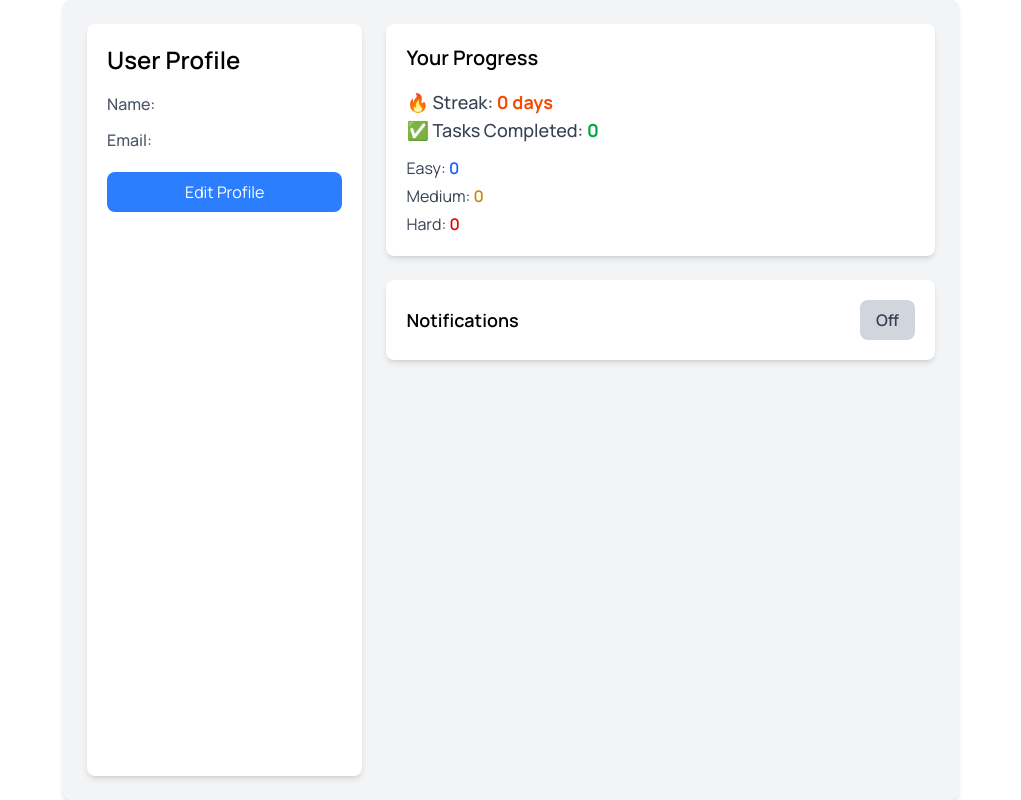
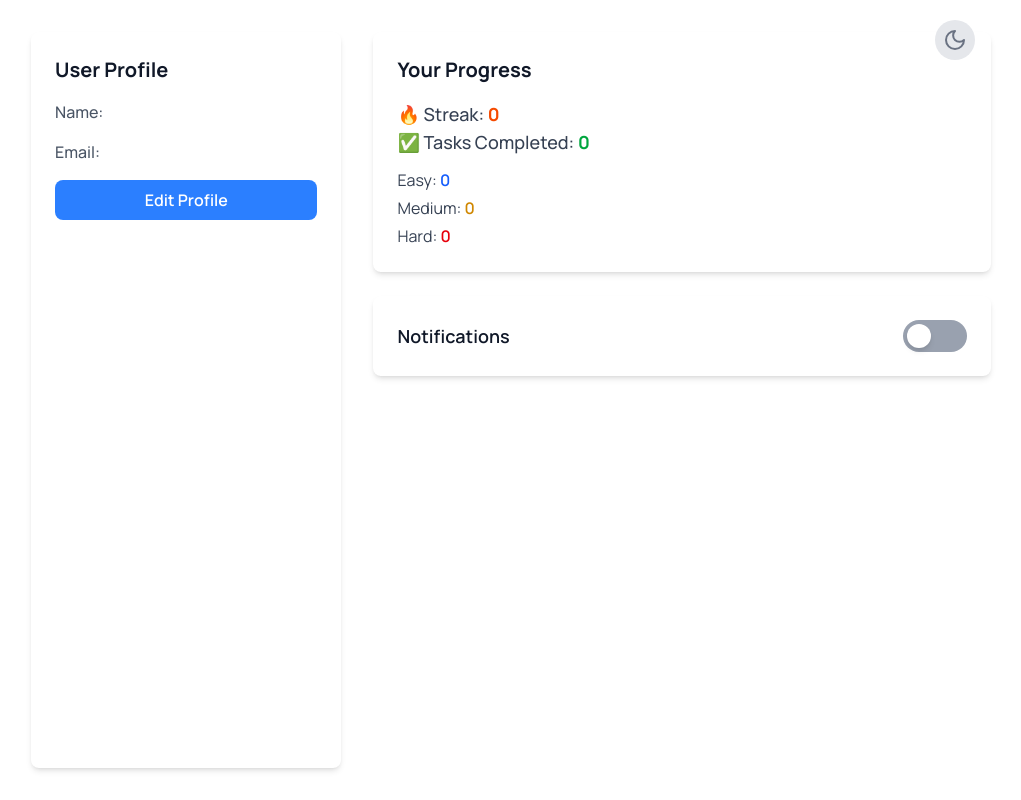
Before and after one commit to o1-spec/task-tracker, a React (Vite) app: page /settings in a window 1280 px wide. Shown: the whole page, without its empty margins (129-1150 px from the left). Built offline with nearby package versions, Linux system fonts and the light colour scheme.

Commit message:
feat:finished and added features

```diff
--- a/src/components/TaskList.tsx
+++ b/src/components/TaskList.tsx
@@ -11,7 +11,7 @@ interface TaskListProps {
 
 const TaskList = ({ tasks, completedTasks, onComplete }: TaskListProps) => {
   return (
-    <div className="mt-6 w-full max-w-2xl space-y-4">
+    <div className="mt-6 w-full max-w-2xl space-y-6">
       {tasks.map((task) => {
         const isCompleted = completedTasks.includes(
           task.contestId + task.index
@@ -20,7 +20,7 @@ const TaskList = ({ tasks, completedTasks, onComplete }: TaskListProps) => {
         return (
           <motion.div
             key={task.contestId + task.index}
-            className={`p-5 border rounded-lg shadow-lg transition-all duration-300 flex flex-col gap-3 relative overflow-hidden ${
+            className={`p-5 border rounded-xl shadow-lg transition-all duration-300 flex flex-col gap-3 relative ${
               isCompleted
                 ? "bg-green-100 dark:bg-green-900 border-green-500"
                 : "bg-white dark:bg-gray-800 border-gray-300 dark:border-gray-600"
@@ -29,6 +29,7 @@ const TaskList = ({ tasks, completedTasks, onComplete }: TaskListProps) => {
             initial={{ opacity: 0 }}
             animate={{ opacity: 1 }}
           >
+            {/* Completion Animation */}
             {isCompleted && (
               <motion.div
                 className="absolute inset-0 bg-green-500 opacity-10"
@@ -37,20 +38,24 @@ const TaskList = ({ tasks, completedTasks, onComplete }: TaskListProps) => {
                 transition={{ duration: 0.5 }}
               />
             )}
+
+            {/* Task Header */}
             <div className="flex justify-between items-center">
-              <h2 className="text-lg font-semibold text-gray-800 dark:text-gray-200">
+              <h2 className="text-lg font-semibold text-gray-900 dark:text-gray-200">
                 {task.name}
               </h2>
               {isCompleted && (
                 <CheckCircle className="text-green-500 w-6 h-6" />
               )}
             </div>
+
+            {/* Task Difficulty */}
             <p className="text-sm text-gray-600 dark:text-gray-400">
               Difficulty:{" "}
-              <span className="font-medium text-gray-800 dark:text-gray-100">
-                {task.rating || "Unrated"}
-              </span>
+              <span className="font-medium">{task.rating || "Unrated"}</span>
             </p>
+
+            {/* Buttons */}
             <div className="flex items-center justify-between">
               <a
                 href={`https://codeforces.com/problemset/problem/${task.contestId}/${task.index}`}
@@ -60,14 +65,13 @@ const TaskList = ({ tasks, completedTasks, onComplete }: TaskListProps) => {
               >
                 Solve Problem <ExternalLink size={16} />
               </a>
+
               {!isCompleted && (
                 <button
-                  className="px-4 py-2 bg-blue-500 hover:bg-blue-600 dark:bg-blue-700 dark:hover:bg-blue-600 text-white font-semibold rounded-md transition-all duration-300 shadow-sm"
+                  className="px-4 py-2 bg-blue-500 cursor-pointer hover:bg-blue-600 text-white font-semibold rounded-md transition-all shadow-sm"
                   onClick={() => {
                     onComplete(task.contestId + task.index);
-                    if (localStorage.getItem("notifications") === "true") {
-                      toast.success(`Completed: ${task.name}`);
-                    }
+                    toast.success(`Completed: ${task.name}`);
                   }}
                 >
                   Mark as Completed
--- a/src/pages/Settings.tsx
+++ b/src/pages/Settings.tsx
@@ -1,6 +1,7 @@
 import { useState, useEffect } from "react";
 import { motion } from "framer-motion";
 import { toast } from "react-hot-toast";
+import ThemeToggle from "../components/ThemeToggle";
 
 const SettingsPage = () => {
   const [notificationsEnabled, setNotificationsEnabled] = useState(true);
@@ -12,7 +13,6 @@ const SettingsPage = () => {
 
   useEffect(() => {
     const storedUser = JSON.parse(localStorage.getItem("user") || "{}");
-    console.log(storedUser.userName);
     const storedNotifications =
       localStorage.getItem("notifications") === "true";
     const storedStreak = parseInt(localStorage.getItem("streak") || "0", 10);
@@ -47,97 +47,121 @@ const SettingsPage = () => {
   };
 
   return (
-    <div className="p-6 max-w-4xl mx-auto bg-gray-100 min-h-screen rounded-lg shadow-md flex flex-col md:flex-row gap-6">
-      <div className="bg-white p-5 rounded-lg shadow-md w-full md:w-1/3">
-        <h2 className="text-2xl font-semibold mb-4">User Profile</h2>
-        <div className="space-y-3">
+    <div className="relative min-h-screen p-8 max-w-5xl mx-auto flex flex-col md:flex-row gap-8">
+      {/* Theme Toggle */}
+      <ThemeToggle />
+
+      {/* Profile Card */}
+      <motion.div
+        className="bg-white dark:bg-gray-800 p-6 rounded-lg shadow-md w-full md:w-1/3"
+        initial={{ opacity: 0, y: 20 }}
+        animate={{ opacity: 1, y: 0 }}
+      >
+        <h2 className="text-xl font-bold text-gray-900 dark:text-white mb-4">
+          User Profile
+        </h2>
+        <div className="space-y-4">
           <div>
-            <label className="text-gray-600 font-medium">Name:</label>
+            <label className="text-gray-600 dark:text-gray-300 font-medium">
+              Name:
+            </label>
             {isEditing ? (
               <input
                 type="text"
                 value={user.userName}
                 onChange={(e) => setUser({ ...user, userName: e.target.value })}
-                className="w-full p-2 border rounded-lg"
+                className="w-full p-2 border rounded-lg bg-gray-100 dark:bg-gray-700"
               />
             ) : (
-              <p className="text-gray-800">{user.userName}</p>
+              <p className="text-gray-800 dark:text-gray-200">
+                {user.userName}
+              </p>
             )}
           </div>
           <div>
-            <label className="text-gray-600 font-medium">Email:</label>
+            <label className="text-gray-600 dark:text-gray-300 font-medium">
+              Email:
+            </label>
             {isEditing ? (
               <input
                 type="email"
                 value={user.email}
                 onChange={(e) => setUser({ ...user, email: e.target.value })}
-                className="w-full p-2 border rounded-lg"
+                className="w-full p-2 border rounded-lg bg-gray-100 dark:bg-gray-700"
               />
             ) : (
-              <p className="text-gray-800">{user.email}</p>
+              <p className="text-gray-800 dark:text-gray-200">{user.email}</p>
             )}
           </div>
-          {isEditing ? (
-            <button
-              className="w-full bg-green-500 text-white p-2 rounded-lg mt-2"
-              onClick={handleSaveProfile}
-            >
-              Save Changes
-            </button>
-          ) : (
-            <button
-              className="w-full bg-blue-500 text-white p-2 rounded-lg mt-2"
-              onClick={() => setIsEditing(true)}
-            >
-              Edit Profile
-            </button>
-          )}
+          <button
+            className={`w-full p-2 rounded-lg text-white font-semibold ${
+              isEditing
+                ? "bg-green-500 hover:bg-green-600"
+                : "bg-blue-500 hover:bg-blue-600"
+            }`}
+            onClick={isEditing ? handleSaveProfile : () => setIsEditing(true)}
+          >
+            {isEditing ? "Save Changes" : "Edit Profile"}
+          </button>
         </div>
-      </div>
+      </motion.div>
 
+      {/* Settings & Progress */}
       <div className="w-full md:w-2/3 space-y-6">
-        <div className="bg-white p-5 rounded-lg shadow-md">
-          <h2 className="text-xl font-semibold mb-4">Your Progress</h2>
-          <p className="text-lg font-medium text-gray-700">
+        {/* Progress Card */}
+        <motion.div
+          className="bg-white dark:bg-gray-800 p-6 rounded-lg shadow-md"
+          initial={{ opacity: 0, y: 20 }}
+          animate={{ opacity: 1, y: 0 }}
+        >
+          <h2 className="text-xl font-bold text-gray-900 dark:text-white mb-4">
+            Your Progress
+          </h2>
+          <p className="text-lg font-medium text-gray-700 dark:text-gray-300">
             🔥 Streak:{" "}
-            <span className="font-bold text-orange-600">{streak} days</span>
+            <span className="font-bold text-orange-600">{streak}</span>
           </p>
-          <p className="text-lg font-medium text-gray-700">
+          <p className="text-lg font-medium text-gray-700 dark:text-gray-300">
             ✅ Tasks Completed:{" "}
             <span className="font-bold text-green-600">{tasksCompleted}</span>
           </p>
           <div className="mt-3 space-y-1">
-            <p className="text-gray-700">
+            <p className="text-gray-700 dark:text-gray-400">
               Easy:{" "}
               <span className="text-blue-600 font-semibold">{stats.easy}</span>
             </p>
-            <p className="text-gray-700">
+            <p className="text-gray-700 dark:text-gray-400">
               Medium:{" "}
               <span className="text-yellow-600 font-semibold">
                 {stats.medium}
               </span>
             </p>
-            <p className="text-gray-700">
+            <p className="text-gray-700 dark:text-gray-400">
               Hard:{" "}
               <span className="text-red-600 font-semibold">{stats.hard}</span>
             </p>
           </div>
-        </div>
+        </motion.div>
 
+        {/* Notifications Toggle */}
         <motion.div
-          className="bg-white p-5 rounded-lg shadow-md flex justify-between items-center"
+          className="bg-white dark:bg-gray-800 p-6 rounded-lg shadow-md flex justify-between items-center"
           whileHover={{ scale: 1.02 }}
         >
-          <h2 className="text-lg font-semibold">Notifications</h2>
+          <h2 className="text-lg font-semibold text-gray-900 dark:text-white">
+            Notifications
+          </h2>
           <button
-            className={`px-4 py-2 rounded-lg font-semibold transition-all ${
-              notificationsEnabled
-                ? "bg-green-500 text-white"
-                : "bg-gray-300 text-gray-700"
+            className={`w-16 h-8 flex items-center rounded-full transition-all ${
+              notificationsEnabled ? "bg-green-500" : "bg-gray-400"
             }`}
             onClick={toggleNotifications}
           >
-            {notificationsEnabled ? "On" : "Off"}
+            <div
+              className={`w-6 h-6 bg-white rounded-full shadow-md transform ${
+                notificationsEnabled ? "translate-x-8" : "translate-x-1"
+              } transition-transform`}
+            />
           </button>
         </motion.div>
       </div>
--- a/src/pages/TaskPage.tsx
+++ b/src/pages/TaskPage.tsx
@@ -13,6 +13,7 @@ import { Task } from "../utils/types";
 import { toast } from "react-hot-toast";
 import ThemeToggle from "../components/ThemeToggle";
 import { Settings } from "lucide-react";
+import { motion } from "framer-motion";
 
 const TaskPage: React.FC = () => {
   const [tasks, setTasks] = useState<Task[]>([]);
@@ -52,15 +53,11 @@ const TaskPage: React.FC = () => {
         if (completedTasks.length === 6) {
           updateStreak(streak + 1);
           setStreak(streak + 1);
-          if (localStorage.getItem("notifications") === "true") {
           toast.success("Great job! Streak increased! 🔥");
-          }
         } else {
           updateStreak(0);
           setStreak(0);
-          if (localStorage.getItem("notifications") === "true") {
           toast.error("Streak lost! Complete all tasks next time.");
-          }
         }
       }
     };
@@ -69,26 +66,35 @@ const TaskPage: React.FC = () => {
   }, [completedTasks, streak]);
 
   return (
-    <div className="p-6 max-w-3xl mx-auto min-h-screen bg-gray-100 dark:bg-gray-900 transition-all">
-      <a
-        href="/settings"
-        className="absolute top-6 right-28 p-1 rounded-full border dark:border-white/50 border-gray-800"
-      >
-        <Settings className="dark:text-white rounded-full text-black" />
-      </a>
-      <ThemeToggle />
-      <h1 className="text-3xl font-bold text-center mb-4 text-gray-900 dark:text-white">
+    <div className="p-6 py-8 max-w-4xl mx-auto min-h-screen bg-gray-50 dark:bg-gray-900 transition-all">
+      <div className="flex items-center justify-between mb-6">
+        <h1 className="text-3xl font-bold text-gray-900 dark:text-white">
           Daily Coding Tasks 🚀
         </h1>
-      <p className="text-center text-lg font-medium text-gray-800 dark:text-gray-300">
-        Streak: <span className="text-orange-500">{streak} 🔥</span>
+        <div className="flex items-center gap-4">
+          <motion.a
+            href="/settings"
+            whileHover={{ scale: 1.1 }}
+            className="flex items-center gap-2 p-2 rounded-lg bg-gray-200 dark:bg-gray-800 text-gray-800 dark:text-white shadow-sm transition"
+          >
+            <Settings className="w-5 h-5" />
+            <span className="hidden sm:inline">Settings</span>
+          </motion.a>
+          <ThemeToggle />
+        </div>
+      </div>
+
+      <p className="text-center dark:text-white text-lg font-medium">
+        Streak: <span className="text-orange-500 ">{streak} 🔥</span>
       </p>
+      <div className="flex items-center flex-col">
         <TaskList
           tasks={tasks}
           completedTasks={completedTasks}
           onComplete={handleCompleteTask}
         />
       </div>
+    </div>
   );
 };
 
```
Lines whose indentation alone changed are shown as unchanged.
